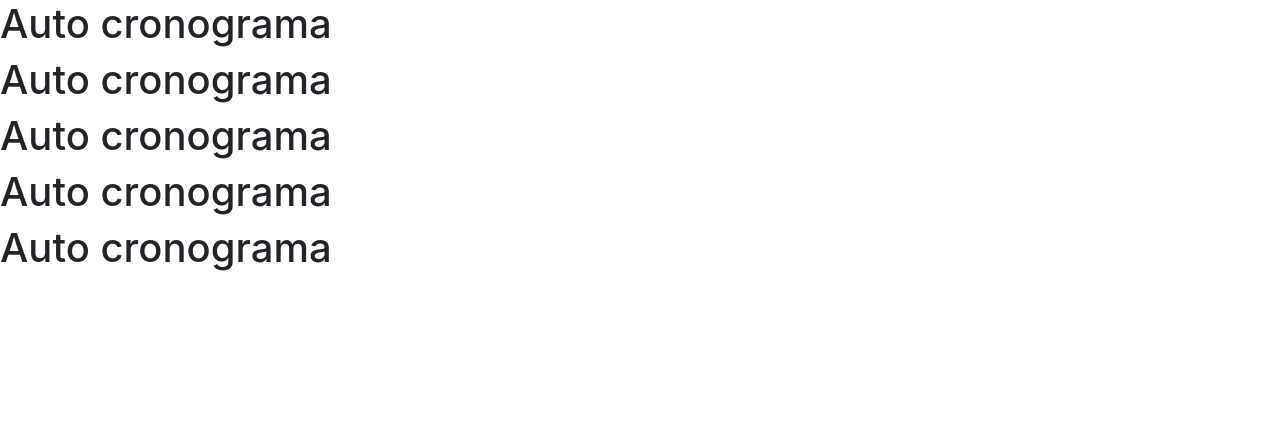
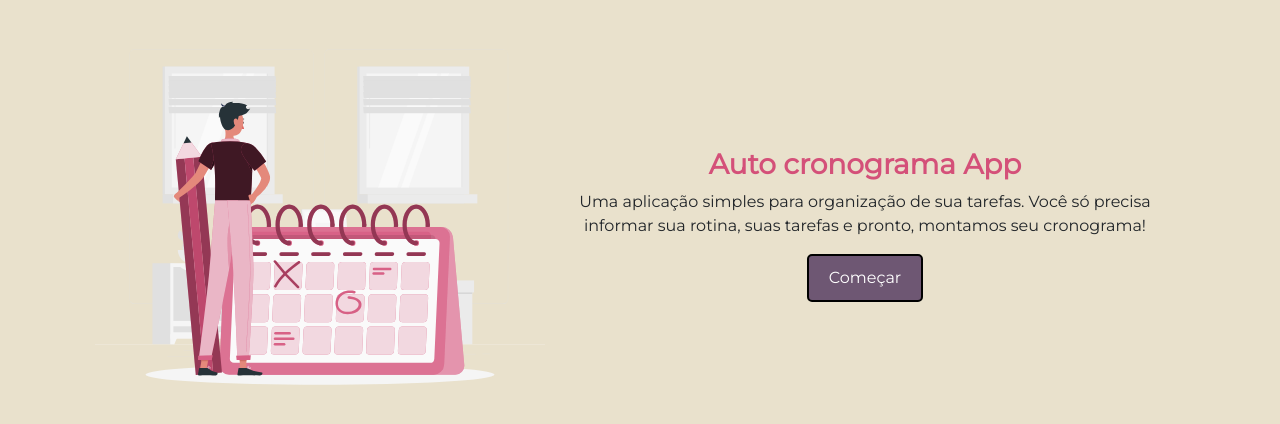
Before and after one commit to projeto-de-algoritmos/Greed_AutoCronograma, a React (Create React App) app in the folder app/: page / in a window 1280 px wide. Shown: the top 424 px of the page. Built offline with nearby package versions, Linux system fonts and the light colour scheme; the HTML template or start-up script is replaced by a standard one.

Commit message:
intro page

```diff
--- a/app/public/index.html
+++ b/app/public/index.html
@@ -11,7 +11,7 @@
     />
     <link rel="apple-touch-icon" href="%PUBLIC_URL%/logo192.png" />
     <link
-      href="https://fonts.googleapis.com/css2?family=Montserrat:wght@400;500;600;700&display=swap"
+      href="https://fonts.googleapis.com/css?family=Montserrat"
       rel="stylesheet"
     />
 
--- a/app/src/index.css
+++ b/app/src/index.css
@@ -1,13 +1,33 @@
-body {
+* {
   margin: 0;
-  font-family: -apple-system, BlinkMacSystemFont, 'Segoe UI', 'Roboto', 'Oxygen',
-    'Ubuntu', 'Cantarell', 'Fira Sans', 'Droid Sans', 'Helvetica Neue',
-    sans-serif;
-  -webkit-font-smoothing: antialiased;
-  -moz-osx-font-smoothing: grayscale;
+  background-color: #e9e1cc;
 }
 
 code {
-  font-family: source-code-pro, Menlo, Monaco, Consolas, 'Courier New',
-    monospace;
+  font-family: "Montserrat", monospace;
 }
+
+h1,
+h2,
+h3,
+h4,
+h5,
+h6,
+p,
+div,
+span {
+  font-family: "Montserrat";
+}
+
+button {
+  background-color: #6e5773;
+  color: #fff;
+  border-radius: 5px !important;
+  border-style: solid;
+  padding: 10px 20px;
+  transition: opacity 0.5s;
+}
+
+button:hover {
+  opacity: 0.7;
+}
--- /dev/null
+++ b/app/src/pages/home/index.js
@@ -0,0 +1,7 @@
+import React from "react";
+
+function home() {
+  return <h3>Home</h3>;
+}
+
+export default home;
--- a/app/src/pages/intro/index.js
+++ b/app/src/pages/intro/index.js
@@ -1,12 +1,38 @@
-import React from "react";
+/* eslint-disable react-hooks/exhaustive-deps */
+import React, { useEffect } from "react";
+import introImg from "../../assets/IntroImage.svg";
+import { useHistory } from "react-router-dom";
+import "./styles.css";
 function Intro() {
+  const history = useHistory();
+
+  useEffect(() => {
+    checkUserAccess();
+  }, []);
+
+  const checkUserAccess = () => {
+    const userAccessBefore = localStorage.getItem("user:access");
+    if (userAccessBefore) {
+      history.push("/home");
+    } else {
+      setUserAccess();
+    }
+  };
+  const setUserAccess = () => {
+    localStorage.setItem("user:access", "true");
+  };
   return (
-    <div className="App">
-      <h1>Auto cronograma</h1>
-      <h1>Auto cronograma</h1>
-      <h1>Auto cronograma</h1>
-      <h1>Auto cronograma</h1>
-      <h1>Auto cronograma</h1>
+    <div className="intro-container">
+      <img src={introImg} alt="intro" className="into-img" />
+      <div className="intro-content">
+        <h3 className="intro-title">Auto cronograma App</h3>
+        <p>
+          Uma aplicação simples para organização de sua tarefas. Você só precisa
+          informar sua rotina, suas tarefas e pronto, montamos seu cronograma!
+        </p>
+
+        <button onClick={() => history.push("/home")}>Começar</button>
+      </div>
     </div>
   );
 }
--- a/app/src/pages/intro/styles.css
+++ b/app/src/pages/intro/styles.css
@@ -0,0 +1,18 @@
+.intro-container {
+  display: flex;
+  flex-direction: row;
+  justify-content: center;
+  align-items: center;
+}
+.into-img {
+  width: 450px;
+}
+
+.intro-title {
+  font-weight: 700;
+  color: #d45079;
+}
+.intro-content {
+  width: 50%;
+  text-align: center;
+}
--- a/app/src/routes.js
+++ b/app/src/routes.js
@@ -1,12 +1,14 @@
 import React from "react";
 import { Route, Switch, BrowserRouter } from "react-router-dom";
 import Intro from "./pages/intro";
+import Home from "./pages/home";
 
 export default function Routes() {
   return (
     <BrowserRouter>
       <Switch>
         <Route path="/" exact component={Intro} />
+        <Route path="/home" exact component={Home} />
       </Switch>
     </BrowserRouter>
   );
```
Also changed, not shown: app/src/assets/IntroImage.svg (added), app/src/pages/home/styles.css (added).
